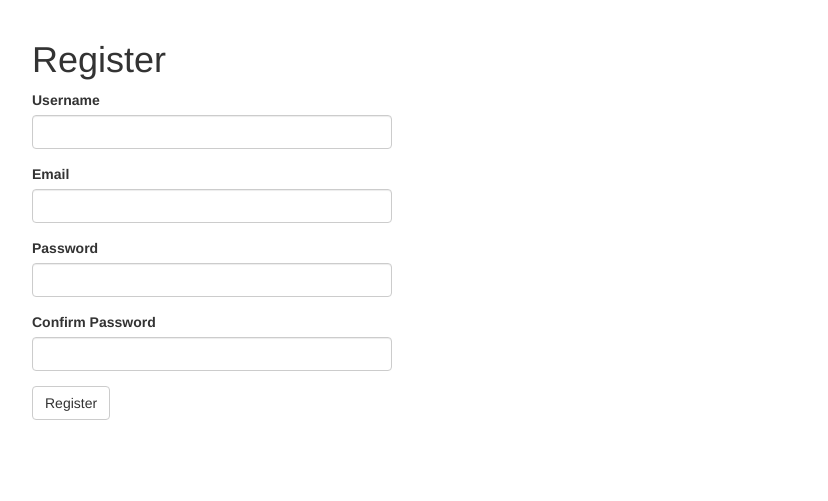
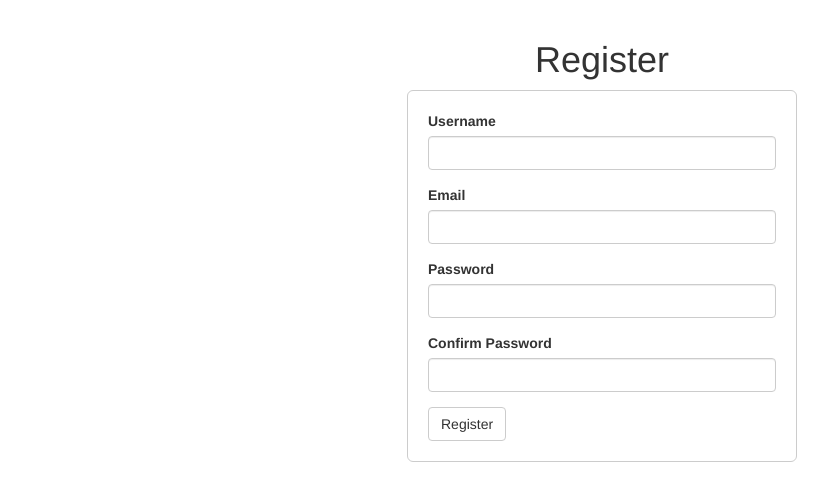
Before and after one commit to GitauHarrison/beautiful-flask-tables, a Flask app: page /register in a window 1280 px wide. Shown: the part 52-553 px from the top of the page, without its empty margins (38-866 px from the left). Run offline with Flask 2, Linux system fonts and the light colour scheme; some libraries are stand-ins or nearby versions.

Commit message:
Improve UI of forms

```diff
--- /dev/null
+++ b/app/static/styles.css
@@ -0,0 +1,5 @@
+.forms {
+    padding: 20px;
+    border: 1px solid #ccc;
+    border-radius: 6px;
+}
--- a/app/templates/base.html
+++ b/app/templates/base.html
@@ -3,6 +3,7 @@
 {% block head %}
     {{  super() }}
     <link rel="stylesheet" type="text/css" href="https://cdn.datatables.net/1.10.25/css/dataTables.bootstrap5.css">
+    <link rel="stylesheet" type="text/css" href=" {{ url_for('static', filename='styles.css') }} ">
 {% endblock %}
 
 {% block title %}
--- a/app/templates/register.html
+++ b/app/templates/register.html
@@ -2,10 +2,20 @@
 {% import 'bootstrap/wtf.html' as wtf %}
 
 {% block app_content %}
-    <h1>Register</h1>
+    <div class="row"    >
+        <div class="col-sm-12 text-center">
+            <h1>Register</h1>
+        </div>
+    </div>
     <div class="row">
         <div class="col-md-4">
+            <!-- Empty column -->
+        </div>
+        <div class="col-md-4 forms">
             {{ wtf.quick_form(form) }}
+        </div>
+        <div class="col-md-4">
+            <!-- Empty column -->
         </div>
     </div>
 {% endblock %}
```
Also changed, not shown: app/templates/login.html (+8 -2 lines).
